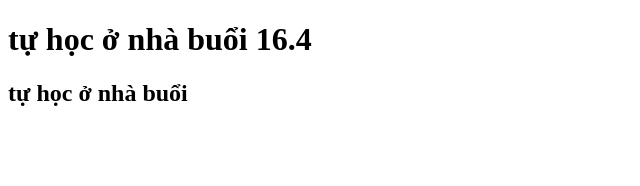
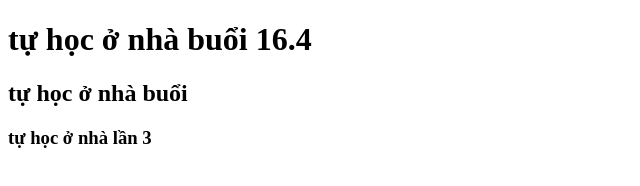
Before and after one commit to kiendeptraizz/duan9, a plain HTML site: page index.html in a window 1280 px wide. Shown: the whole page, without its empty margins (0-640 px from the left). Drawn offline with Linux system fonts and the light colour scheme.

Commit message:
sửa lần 2

```diff
--- a/index.html
+++ b/index.html
@@ -8,5 +8,6 @@
   <body>
     <h1>tự học ở nhà buổi 16.4</h1>
     <h2>tự học ở nhà buổi</h2>
+    <h3>tự học ở nhà lần 3</h3>
   </body>
 </html>
```
